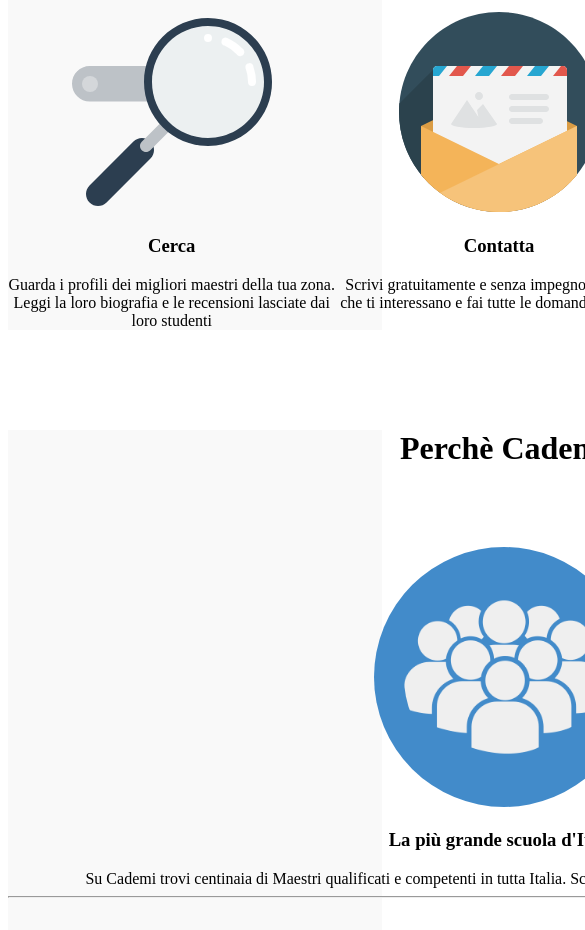
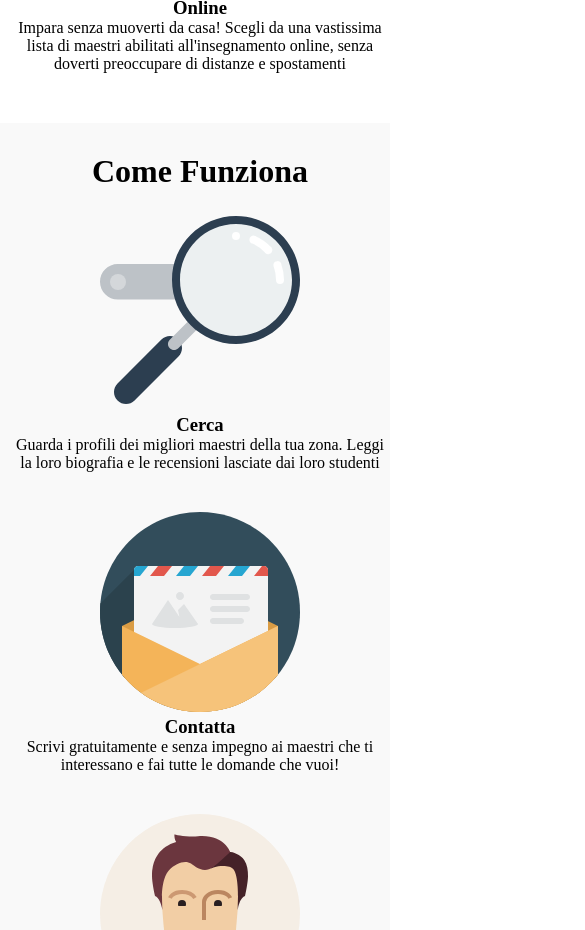
Before and after one commit to giovdigua/html-css-resp-wannabe, a plain HTML site: page 12bool/index.html in a window 390 px wide. Shown: the part 618-1548 px from the top of the page, 585 px wide, since content can reach past the window. Drawn offline with Linux system fonts and the light colour scheme; files that its build step writes are made by us from their sources.

Commit message:
Fine media_query

```diff
--- a/media_query/style.css
+++ b/media_query/style.css
@@ -1,3 +1,8 @@
+*{
+    margin: 0;
+    padding: 0;
+    box-sizing: border-box;
+}
 .row {
   width: 992px;
   margin-left: auto;
@@ -65,3 +70,67 @@ img{
 .clear {
   clear:both;
 }
+
+
+@media screen and (max-width:420px) {
+
+    .row {
+      width: 400px;
+      margin-top: 30px;
+
+    }
+
+    /* BLOCCO LEZIONI */
+    #lezioni .row > .left, #lezioni .row > .right{
+      width: 100%;
+        padding: 20px 15px;
+    }
+
+
+
+    #lezioni {
+      text-align: center;
+    }
+
+    /* BLOCCO STEPS */
+    #steps .row > .left,
+    #steps .row > .central,
+    #steps .row > .right{
+
+      width: 100%;
+      padding: 20px 15px;
+    }
+
+    #steps{
+      text-align: center;
+    }
+
+    /* BLOCCO PERCHE */
+    #why {
+      text-align: center;
+    }
+
+
+    #why .row > .first,
+    #why .row > .second,
+    #why .row > .third {
+      width: 100%;
+
+    }
+
+    #why .row img {
+      background-color:#428bca;
+      border-radius:50%;
+      padding:15px
+    }
+
+
+    h1{
+        padding-top: 30px;
+    }
+
+    hr{
+        margin-top: 50px;
+    }
+
+}
```
